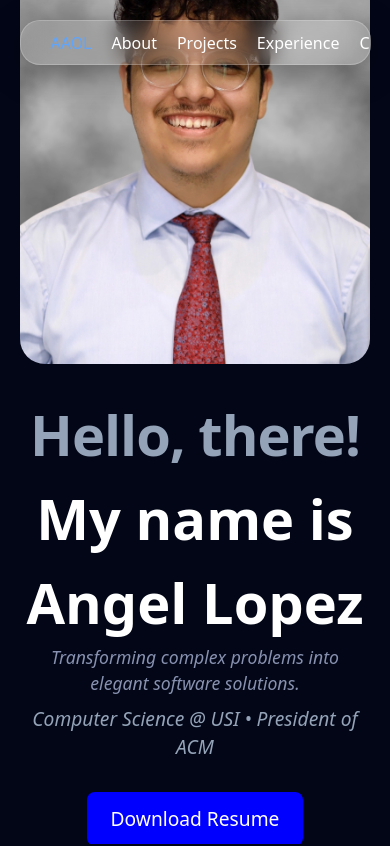
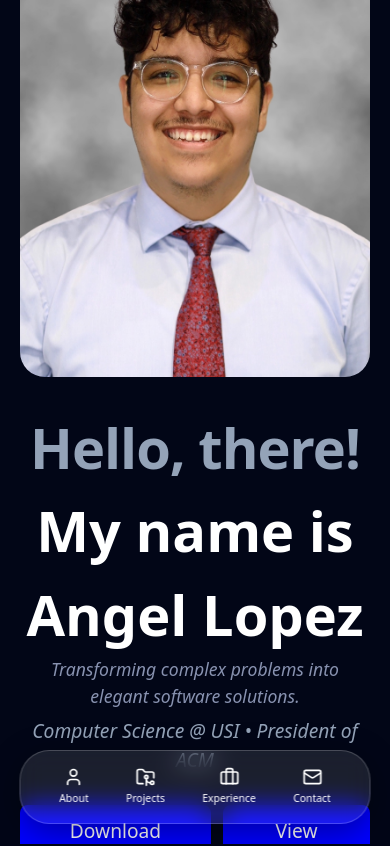
Before and after one commit to Angel0192/PersonalPortfolio, a React (Vite) app: page / in a window 390 px wide. Shown: the top 846 px of the page. Built offline with nearby package versions, Linux system fonts and the light colour scheme.

Commit message:
Added Mobile Navbar

```diff
--- a/package.json
+++ b/package.json
@@ -10,6 +10,7 @@
     "preview": "vite preview"
   },
   "dependencies": {
+    "lucide-react": "^1.7.0",
     "react": "^19.2.0",
     "react-device-detect": "^2.2.3",
     "react-dom": "^19.2.0",
--- a/src/app.tsx
+++ b/src/app.tsx
@@ -1,14 +1,16 @@
 import Hero from '../src/views/Hero/Hero.js'
 import Contact from '../src/views/Contact/Contact.js';
 import Experience from '../src/views/Experience/Experience.js';
-import Navbar from '../src/components/Navbar/navbar.jsx'
+import Navbar from './components/Navbar/Web/navbar.jsx'
 import Projects from './views/Projects/Projects.js';
 import Skills from './views/Skills/Skills.js';
+import MobileNav from './components/Navbar/Mobile/MobileNav.js';
 
 export default function App() {
     return (
         <main>
             <Navbar />
+            <MobileNav/>
 
             {/* Hero Section*/}
             <Hero />
--- /dev/null
+++ b/src/components/Navbar/Mobile/MobileNav.css
@@ -0,0 +1,53 @@
+@import 'tailwindcss';
+
+.mobile-nav {
+    display: none;
+    position: fixed;
+    bottom: 20px;
+    left: 50%;
+    transform: translateX(-50%);
+    z-index: 1000;
+    width: 90%;
+    max-width: 400px;
+}
+
+.mobile-nav-glass {
+    display: flex;
+    justify-content: space-around;
+    align-items: center;
+    padding: 12px 20px;
+    background: rgba(255, 255, 255, 0.1);
+    backdrop-filter: blur(12px);
+    -webkit-backdrop-filter: blur(12px);
+    border: 1px solid rgba(255, 255, 255, 0.2);
+    border-radius: 30px;
+    box-shadow: 0 8px 32px rgba(0, 0, 0, 0.37);
+}
+
+.mobile-nav-item {
+    display: flex;
+    flex-direction: column;
+    align-items: center;
+    gap: 4px;
+    color: white;
+    text-decoration: none;
+    transition: all 0.3s ease;
+    padding: 4px 12px;
+    border-radius: 15px;
+}
+
+.mobile-nav-item:hover {
+    color: #60a5fa;
+}
+
+.mobile-nav-label {
+    font-size: 0.65rem;
+    font-weight: 500;
+}
+
+/* Only show on mobile */
+@media (max-width: 768px) {
+    .mobile-nav {
+        display: block;
+    }
+}
--- /dev/null
+++ b/src/components/Navbar/Mobile/MobileNav.tsx
@@ -0,0 +1,18 @@
+import './MobileNav.css'
+import { navItems } from './types'
+
+
+export default function MobileNav(){
+    return(
+        <nav className='mobile-nav'>
+            <div className='mobile-nav-glass'>
+                {navItems.map((item) =>(
+                    <a key={item.label} href={item.href} className='mobile-nav-item'>
+                        <item.icon size={20} />
+                        <span className='mobile-nav-label'>{item.label}</span>
+                    </a>
+                ))}
+            </div>
+        </nav>
+    )
+}
--- /dev/null
+++ b/src/components/Navbar/Mobile/types.ts
@@ -0,0 +1,8 @@
+import {User, FolderGit2, Briefcase, Mail} from 'lucide-react'
+
+export const navItems = [
+    {label: "About", icon: User, href: '#about'},
+    {label: "Projects", icon: FolderGit2, href: '#projects'},
+    {label: "Experience", icon: Briefcase, href: '#experience'},
+    {label: "Contact", icon: Mail, href: '#contact'},
+]
--- a/src/components/Navbar/Navbar.css
+++ b/src/components/Navbar/Web/Navbar.css
@@ -68,13 +68,15 @@
 }
 
 .links a:hover {
-    color: #60a5fa; /* A bright, vibrant blue (Tailwind blue-400 equivalent) */
+    color: #60a5fa;
+    text-shadow: 0 0 15px rgba(96, 165, 250, 0.9),
+        0 0 40px rgba(96, 165, 250, 0.6);
 
-    /* Layer 1: Tight glow (15px) to make the letters look like neon tubes
-       Layer 2: Wide glow (40px) to create that 'lighting up the glass' effect
-    */
-    text-shadow: 0 0 15px rgba(96, 165, 250, 0.9),
-                 0 0 40px rgba(96, 165, 250, 0.6);
+    transform: translateY(-3px);
+}
 
-    transform: translateY(-3px); /* Slightly more lift to match the bigger glow */
+@media (max-width: 768px) {
+    .navbar-container {
+        display: none;
+    }
 }
--- a/src/views/Hero/Hero.css
+++ b/src/views/Hero/Hero.css
@@ -6,7 +6,7 @@
   justify-content: center;
   align-items: center;
   text-align: center;
-  padding: 0 20px;
+  padding: 20px;
   position: relative;
   overflow: hidden;
 }
@@ -91,9 +91,22 @@
   }
 }
 
-button{
+.hero-btn-group button{
   background-color: blue;
   color: white;
   display: inline-flex;
   align-content: space-between;
 }
+
+.hero-btn-group {
+  display: flex;
+  gap: 12px;
+  margin-top: 20px;
+}
+
+.hero-btn{
+  background-color: blue;
+  color: white;
+  display: inline-flex;
+  align-content: space-between;
+}
--- a/src/views/Hero/Hero.tsx
+++ b/src/views/Hero/Hero.tsx
@@ -1,5 +1,6 @@
 import linkedIn from '../../assets/linkedin.JPG'
 import './Hero.css'
+
 
 export default function Hero() {
   return (
@@ -23,11 +24,15 @@ export default function Hero() {
             </p>
 
             {/* Resume download and GitHub button*/}
-            <div className='btn'>
-              <button onClick={() => console.log("Downloading Resume")}>Download Resume</button>
-              {/* Spacer */}
-              <div></div>
-              <button onClick={() => console.log("Clicked GitHub link")}>View Projects</button>
+            <div className='hero-btn-group'>
+
+              <a href="src/assets/Angel_Lopez_Resume.pdf" download>
+                <button onClick={() => console.log("Downloading Resume")}>Download Resume</button>
+              </a>
+
+              <a href={"https://github.com/Angel0192"} target="_blank" rel="noopener noreferrer">
+                <button onClick={() => console.log("Opening GitHub")}>View Projects</button>
+              </a>
             </div>
           </div>
         </div>
```
Also changed, not shown: src/components/Navbar/Web/navbar.jsx (renamed from src/components/Navbar/navbar.jsx), 2 other files (tests, documents, lock files or other folders).
